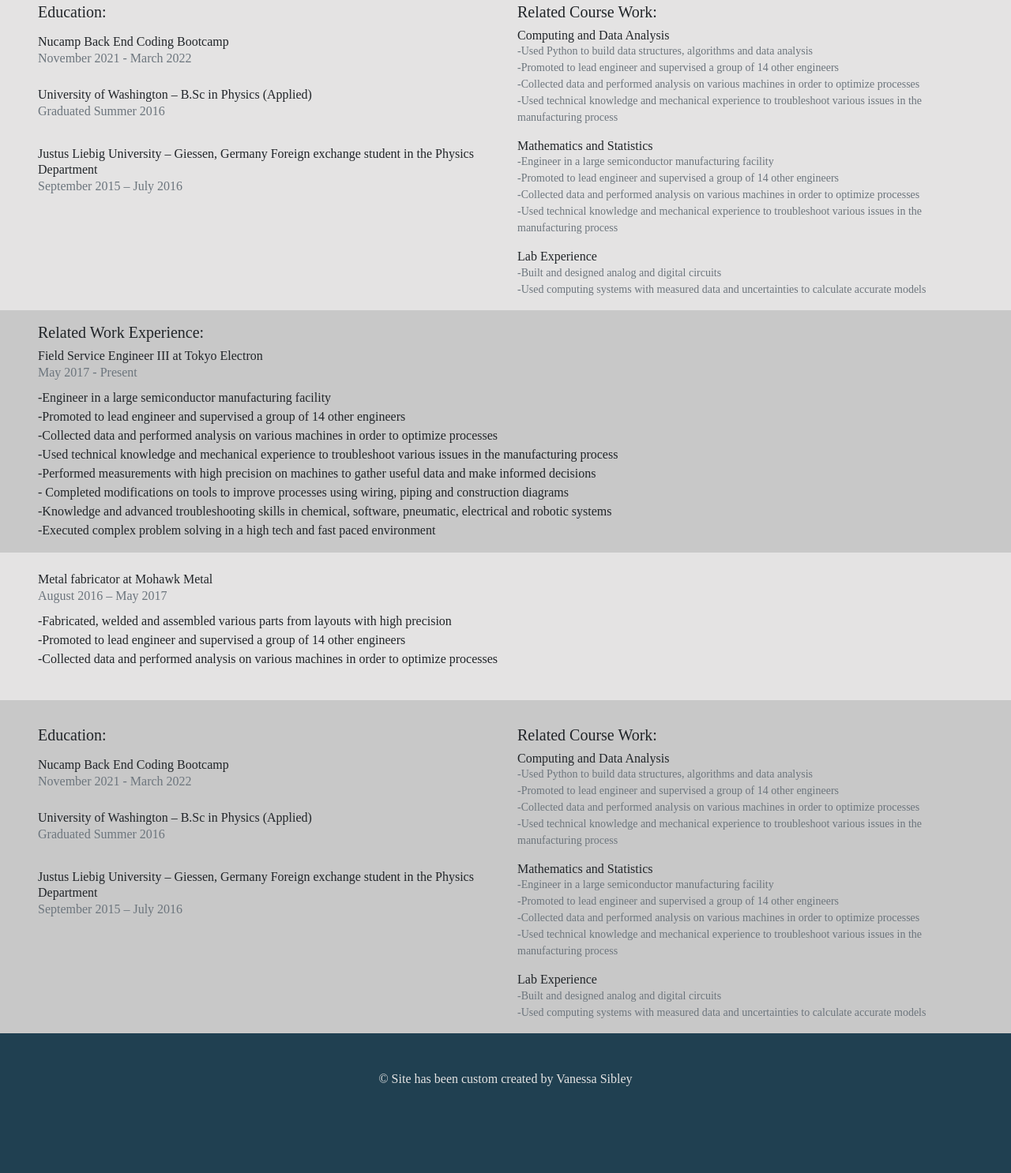
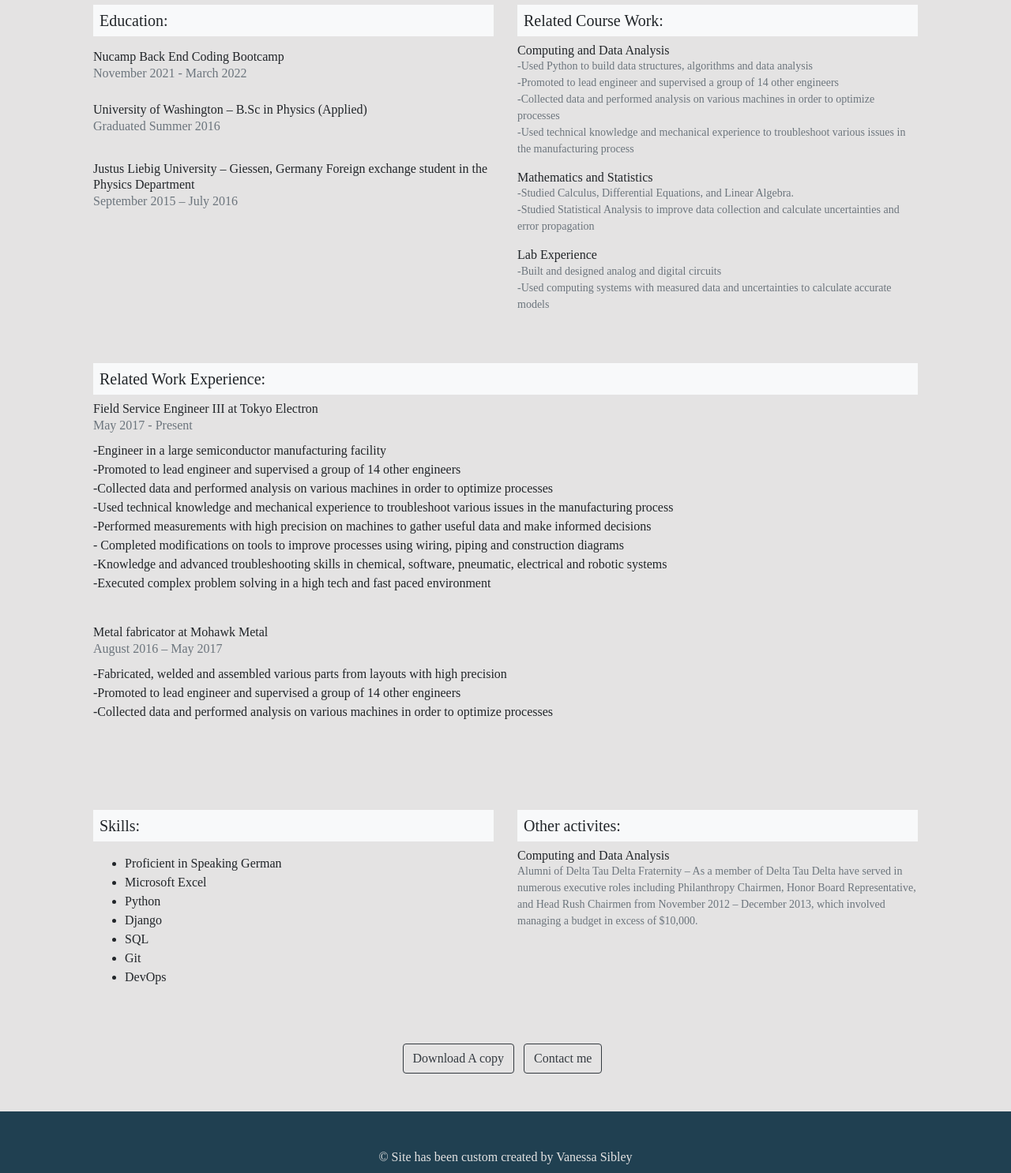
Before and after one commit to vsibley/dannys-portfolio, a website: page resume.html in a window 1280 px wide. Shown: the part 248-1734 px from the top of the page at 79% size. Before the commit the page ends 1680 px from the top, so only its background shows below. Drawn offline with nearby package versions, Linux system fonts and the light colour scheme; a web font is replaced by a local one.

Commit message:
added JS and did final page layout

```diff
--- a/css/styles.css
+++ b/css/styles.css
@@ -85,6 +85,7 @@
 #resume {
   background-color: #E4E3E3;
   font-family: 'Gentium Basic', serif;
+  padding-bottom: 2rem;
 }
 
 #wrkExp {
@@ -94,3 +95,17 @@
 #resumeSkills {
   background-color: #c8c8c8;
 }
+
+span{
+  animation: blinker 1s linear infinite;
+}
+
+@keyframes blinker{
+  50%{
+    opacity: 0;
+  }
+}
+
+#message {
+  color: #204051;
+}
--- a/resume.html
+++ b/resume.html
@@ -28,20 +28,21 @@
       <div class="row">
         <div class="col collapse navbar-collapse" id="navbarNavAltMarkup">
           <div class="navbar-nav">
-            <a class="nav-link active" href="index.html">Home </a>
-            <a class="nav-link" href="resume.html">Resume</a>
-            <a class="nav-link" href="#">Projects<span class="sr-only">(current)</span></a>
+            <a class="nav-link" href="index.html">Home </a>
+            <a class="nav-link active" href="resume.html">Resume<span class="sr-only">(current)</span></a>
           </div>
         </div>
       </div>
     </div>
   </nav>
 
-  <!-- intro -->
+
+  <!-- *resume -->
   <section id="resume">
-    <div class="container-fluid pt-5 px-5">
-      <div class="row justify-content-center ">
-        <div class="col">
+
+    <div class="container pt-5 px-5 mx-auto">
+      <div class="row">
+        <div class="col pb-1">
           <h1>Danny Sibley</h1>
         </div>
       </div>
@@ -62,9 +63,9 @@
 
       <!-- *Education info -->
 
-      <div class="row border-top border-dark pt-3">
+      <div class="row pt-3">
         <div class="col-12 col-md-6">
-          <h1 class="h5">Education:</h1>
+          <h1 class="h5 bg-light p-2">Education:</h1>
           <div class="py-2">
             <h2 class="h6">Nucamp Back End Coding Bootcamp</h2>
             <p class="text-muted mt-n2">November 2021 - March 2022</p>
@@ -83,7 +84,7 @@
         <!-- *Related course work -->
 
         <div class="col-12 col-md-6">
-          <h1 class="h5 fw-bolder">Related Course Work:</h1>
+          <h1 class="h5 fw-bolder bg-light p-2">Related Course Work:</h1>
           <h2 class="h6">Computing and Data Analysis</h2>
           <ul class="list-unstyled mt-n2 text-muted small">
             <li>-Used Python to build data structures, algorithms and data analysis</li>
@@ -95,11 +96,9 @@
           <div>
             <h2 class="h6">Mathematics and Statistics</h2>
             <ul class="list-unstyled mt-n2 text-muted small">
-              <li>-Engineer in a large semiconductor manufacturing facility</li>
-              <li>-Promoted to lead engineer and supervised a group of 14 other engineers</li>
-              <li>-Collected data and performed analysis on various machines in order to optimize processes</li>
-              <li>-Used technical knowledge and mechanical experience to troubleshoot various issues in the
-                manufacturing process</li>
+              <li>-Studied Calculus, Differential Equations, and Linear Algebra.</li>
+              <li>-Studied Statistical Analysis to improve data collection and calculate uncertainties and error
+                propagation</li>
             </ul>
           </div>
           <div>
@@ -111,17 +110,15 @@
           </div>
         </div>
       </div>
-    </div>
 
       <!-- *Work experience section -->
 
 
-    <div class="container-fluid pt-3 px-5" id="wrkExp">
-      <div class="row">
-        <div class="col-12">
-          <h1 class="h5 fw-bolder">Related Work Experience:</h1>
+      <div class="row mt-5">
+        <div class="col-6 col-md-12">
+          <h1 class="h5 fw-bolder bg-light p-2">Related Work Experience:</h1>
           <div>
-            <h2 class="h6">Field Service Engineer III at Tokyo Electron</h2>
+            <h2 class="h6 mt-2 fw-bolder">Field Service Engineer III at Tokyo Electron</h2>
             <p class="text-muted mt-n2">May 2017 - Present</p>
             <ul class="list-unstyled mt-n2">
               <li>-Engineer in a large semiconductor manufacturing facility</li>
@@ -140,13 +137,12 @@
           </div>
         </div>
       </div>
-      </div>
 
-    <div class="container-fluid py-4 px-5">
-      <div class="row">
-        <div class="col-12">
+
+      <div class="row pt-4">
+        <div class="col-6 col-md-12">
           <div>
-            <h2 class="h6 fw-bolder">Metal fabricator at Mohawk Metal</h2>
+            <h2 class="h6 fw-bolder ">Metal fabricator at Mohawk Metal</h2>
             <p class="text-muted mt-n2">August 2016 – May 2017</p>
             <ul class="list-unstyled mt-n2">
               <li>-Fabricated, welded and assembled various parts from layouts with high precision
@@ -157,63 +153,52 @@
           </div>
         </div>
       </div>
-      </div>
 
       <!-- *skills & activites -->
 
-<div class="container-fluid pt-3 px-5" id=resumeSkills>
-    <div class="row pt-3">
+      <div class="row pt-5 mt-5">
         <div class="col-12 col-md-6">
-        <h1 class="h5">Education:</h1>
+          <h1 class="h5 fw-bolder bg-light p-2">Skills:</h1>
           <div class="py-2">
-          <h2 class="h6">Nucamp Back End Coding Bootcamp</h2>
-          <p class="text-muted mt-n2">November 2021 - March 2022</p>
-        </div>
-        <div class="pb-3">
-          <h2 class="h6">University of Washington – B.Sc in Physics (Applied)</h2>
-          <p class="text-muted mt-n2">Graduated Summer 2016</p>
-        </div>
-        <div class="pb-3">
-          <h2 class="h6">Justus Liebig University – Giessen, Germany
-            Foreign exchange student in the Physics Department</h2>
-          <p class="text-muted mt-n2">September 2015 – July 2016</p>
+            <ul>
+              <li>Proficient in Speaking German</li>
+              <li>Microsoft Excel</li>
+              <li>Python</li>
+              <li>Django</li>
+              <li>SQL</li>
+              <li>Git</li>
+              <li>DevOps</li>
+            </ul>
           </div>
         </div>
 
         <!-- *Related course work -->
 
         <div class="col-12 col-md-6">
-        <h1 class="h5 fw-bolder">Related Course Work:</h1>
+          <h1 class="h5 fw-bolder bg-light p-2">Other activites:</h1>
           <h2 class="h6">Computing and Data Analysis</h2>
-        <ul class="list-unstyled mt-n2 text-muted small">
-          <li>-Used Python to build data structures, algorithms and data analysis</li>
-          <li>-Promoted to lead engineer and supervised a group of 14 other engineers</li>
-          <li>-Collected data and performed analysis on various machines in order to optimize processes</li>
-          <li>-Used technical knowledge and mechanical experience to troubleshoot various issues in the
-            manufacturing process</li>
-        </ul>
-        <div>
-          <h2 class="h6">Mathematics and Statistics</h2>
-          <ul class="list-unstyled mt-n2 text-muted small">
-            <li>-Engineer in a large semiconductor manufacturing facility</li>
-            <li>-Promoted to lead engineer and supervised a group of 14 other engineers</li>
-            <li>-Collected data and performed analysis on various machines in order to optimize processes</li>
-            <li>-Used technical knowledge and mechanical experience to troubleshoot various issues in the
-              manufacturing process</li>
-          </ul>
+          <p class="mt-n2 text-muted small">Alumni of Delta Tau Delta Fraternity – As a member of Delta Tau Delta have
+            served in numerous executive roles including Philanthropy Chairmen, Honor Board Representative, and Head
+            Rush Chairmen from November 2012 – December 2013, which involved managing a budget in excess of $10,000.</p>
         </div>
-        <div>
-          <h2 class="h6">Lab Experience</h2>
-          <ul class="list-unstyled mt-n2 text-muted small">
-            <li>-Built and designed analog and digital circuits</li>
-            <li>-Used computing systems with measured data and uncertainties to calculate accurate models</li>
+      </div>
+    </div>
+
+    <div class="container pt-5 ">
+      <div class="row justify-content-center">
+        <div class="flex-col">
+          <ul class="list-unstyled list-inline">
+            <li class="list-inline-item"><a class="btn btn-outline-dark" href="imgs/Danny Sibley Resume.pdf"
+              download="Danny-Sibley's resume">Download A copy</a></li>
+              <li class="list-inline-item ">
+                <a href="mailto: sibley.danny@gmail.com" class="btn btn-outline-dark">Contact me</i><a>
+                </li>
           </ul>
         </div>
       </div>
     </div>
-    </div>
+  </section>
 
-  </section>
 
   <!-- *footer -->
   <section id="footer">
@@ -221,7 +206,7 @@
       <div class="container-fluid text-center mx-auto my-5 sticky-bottom">
         <div class="row">
           <div class="col">
-            <h1 class="h6">© Site has been custom created by Vanessa Sibley</h1>
+            <h1 class="h6">&copy; Site has been custom created by Vanessa Sibley</h1>
           </div>
         </div>
       </div>
```
Also changed, not shown: index.html (+33 -98 lines), js/index.js (+66 -0 lines), 3 other files. Lines whose indentation alone changed are shown as unchanged.
